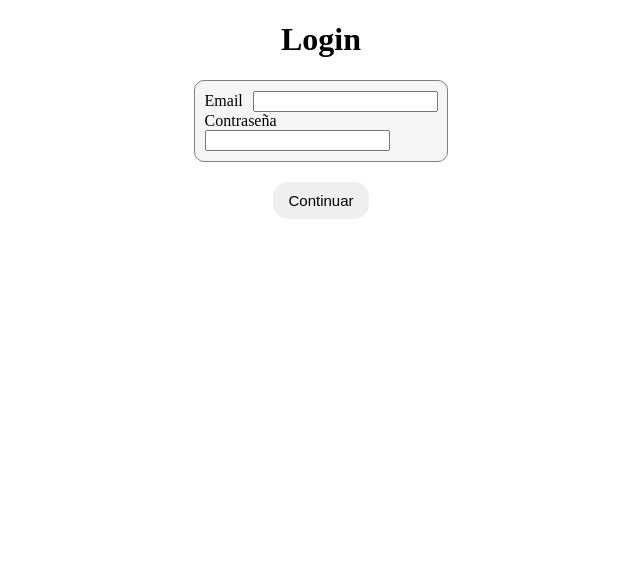
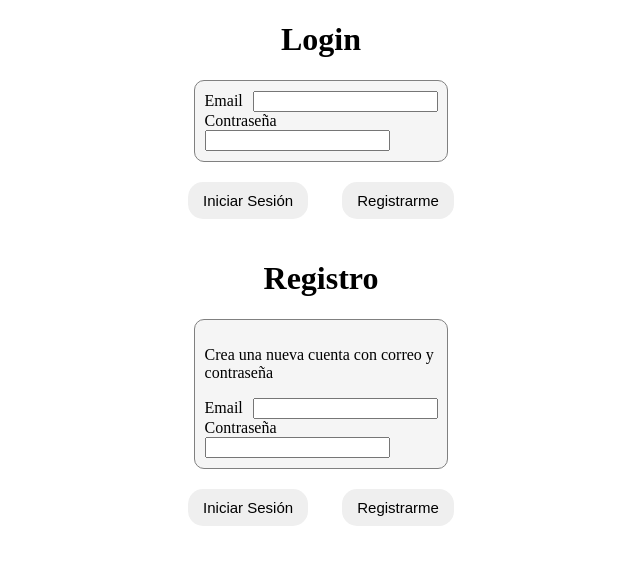
Before and after one commit to ArturoVa/FirebaseApp, a Vue app: page /login in a window 1280 px wide. Shown: the top 564 px of the page, without its empty margins (319-959 px from the left). Built offline with nearby package versions, Linux system fonts and the light colour scheme.

Commit message:
Se agregan botones y estilos en loginPage (work in progress)

```diff
--- a/src/pages/Login/LoginPage.vue
+++ b/src/pages/Login/LoginPage.vue
@@ -1,6 +1,7 @@
 <script setup lang="ts"></script>
 
 <template>
+  <div>
     <h1>Login</h1>
     <div class="credentials-container">
       <label for="email">Email</label>
@@ -8,7 +9,25 @@
       <label for="password">Contraseña</label>
       <input type="password" />
     </div>
-  <button>Continuar</button>
+    <div class="btn-container">
+      <button type="button">Iniciar Sesión</button>
+      <button type="button">Registrarme</button>
+    </div>
+  </div>
+  <div>
+    <h1>Registro</h1>
+    <div class="credentials-container">
+      <p>Crea una nueva cuenta con correo y contraseña</p>
+      <label for="email">Email</label>
+      <input type="email" />
+      <label for="password">Contraseña</label>
+      <input type="password" />
+    </div>
+    <div class="btn-container">
+      <button type="button">Iniciar Sesión</button>
+      <button type="button">Registrarme</button>
+    </div>
+  </div>
 </template>
 
 <style scoped>
@@ -36,5 +55,14 @@ button {
   font-size: 15px;
   border: none;
   border-radius: 15px;
+  cursor: pointer;
+}
+.btn-container {
+  margin: auto;
+  width: 300px;
+  display: flex;
+}
+p {
+  padding-inline: 10px;
 }
 </style>
```
Lines whose indentation alone changed are shown as unchanged.
